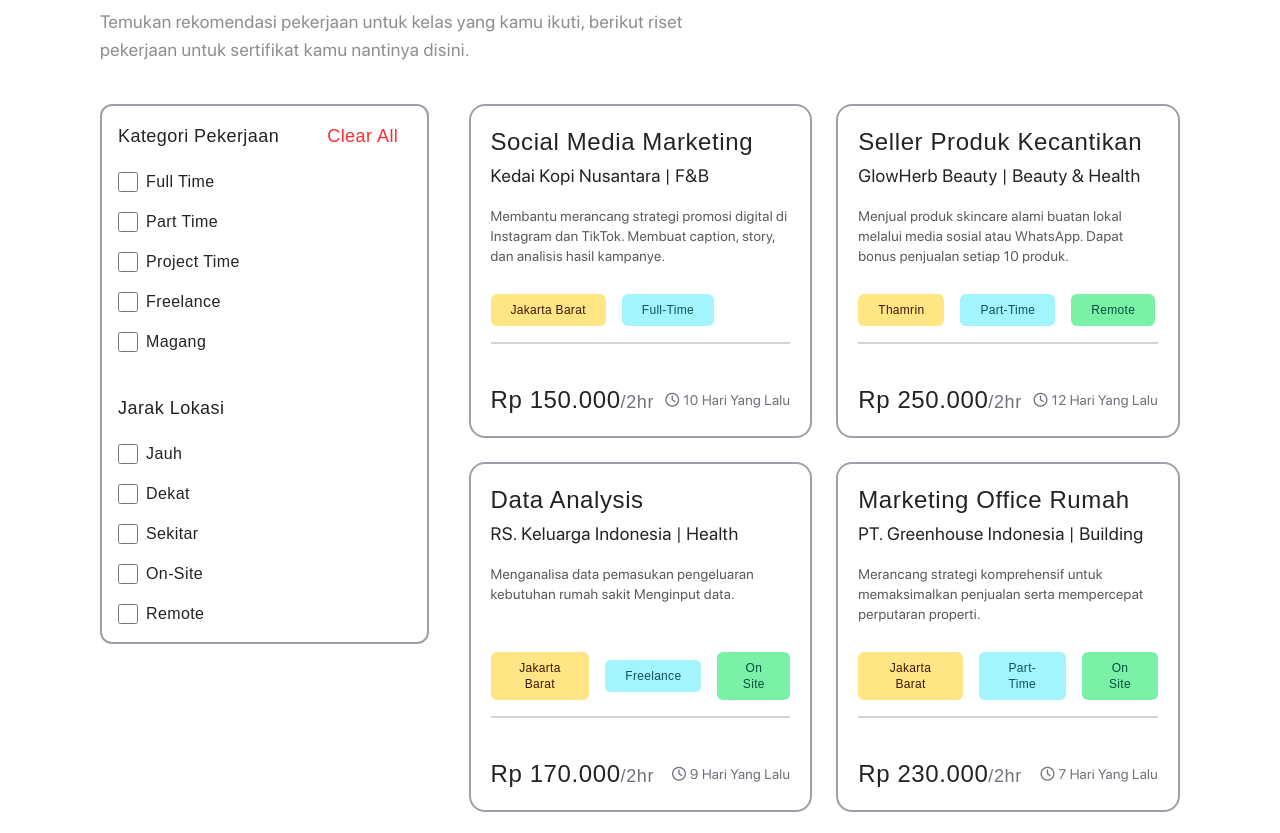
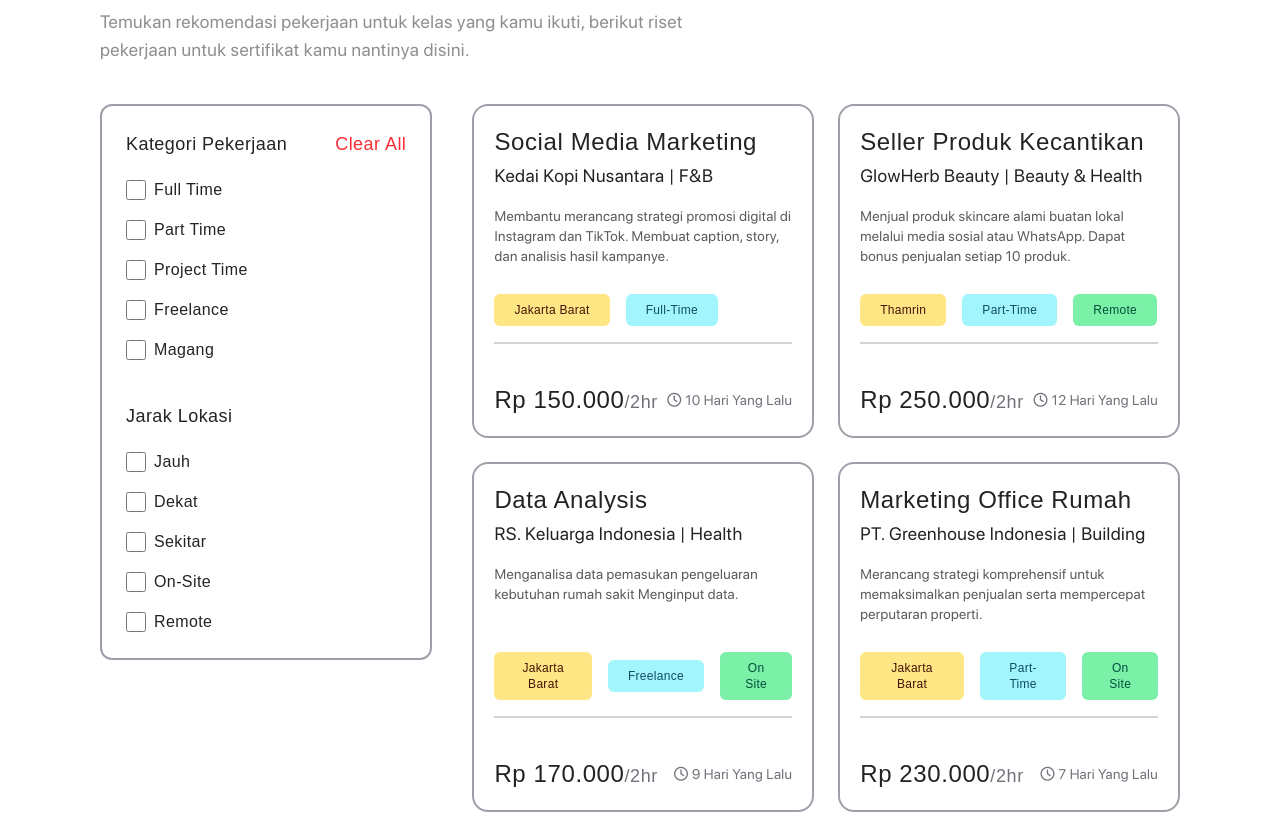
Before and after one commit to MuhammadAndromeda/jobskill, a website: page pages/intern.html in a window 1280 px wide. Shown: the part 716-1549 px from the top of the page. Drawn offline with Linux system fonts and the light colour scheme; a web font is replaced by a local one.

Commit message:
IM DONE SHIT ASS

```diff
--- a/pages/intern.html
+++ b/pages/intern.html
@@ -65,7 +65,7 @@
             </div>
 
             <div class="w-full gap-10 flex justify-between items-start">
-                <div class="w-120 p-4 border-2 border-zinc-400 rounded-xl gap-12 flex justify-start items-start">
+                <div class="w-120 p-6 border-2 border-zinc-400 rounded-xl gap-12 flex justify-start items-start">
                     <div class="gap-10 flex flex-col justify-center items-start">
                         <div class="gap-5 flex flex-col justify-center items-start">
                             <h3 class="text-primary-text text-left text-lg font-sf-bold tracking-wide capitalize">kategori pekerjaan</h3>
```
Also changed, not shown: dist/output.css.
